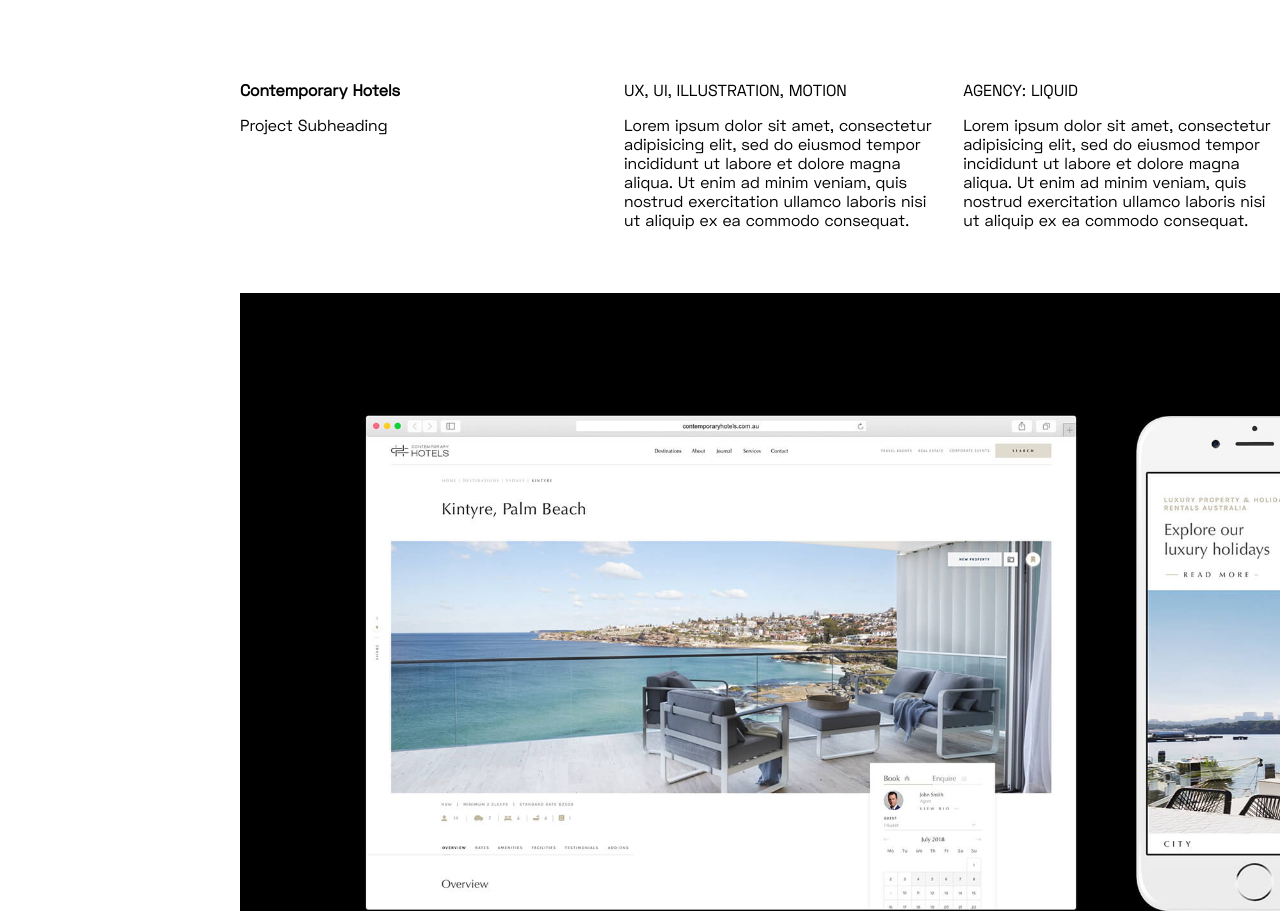
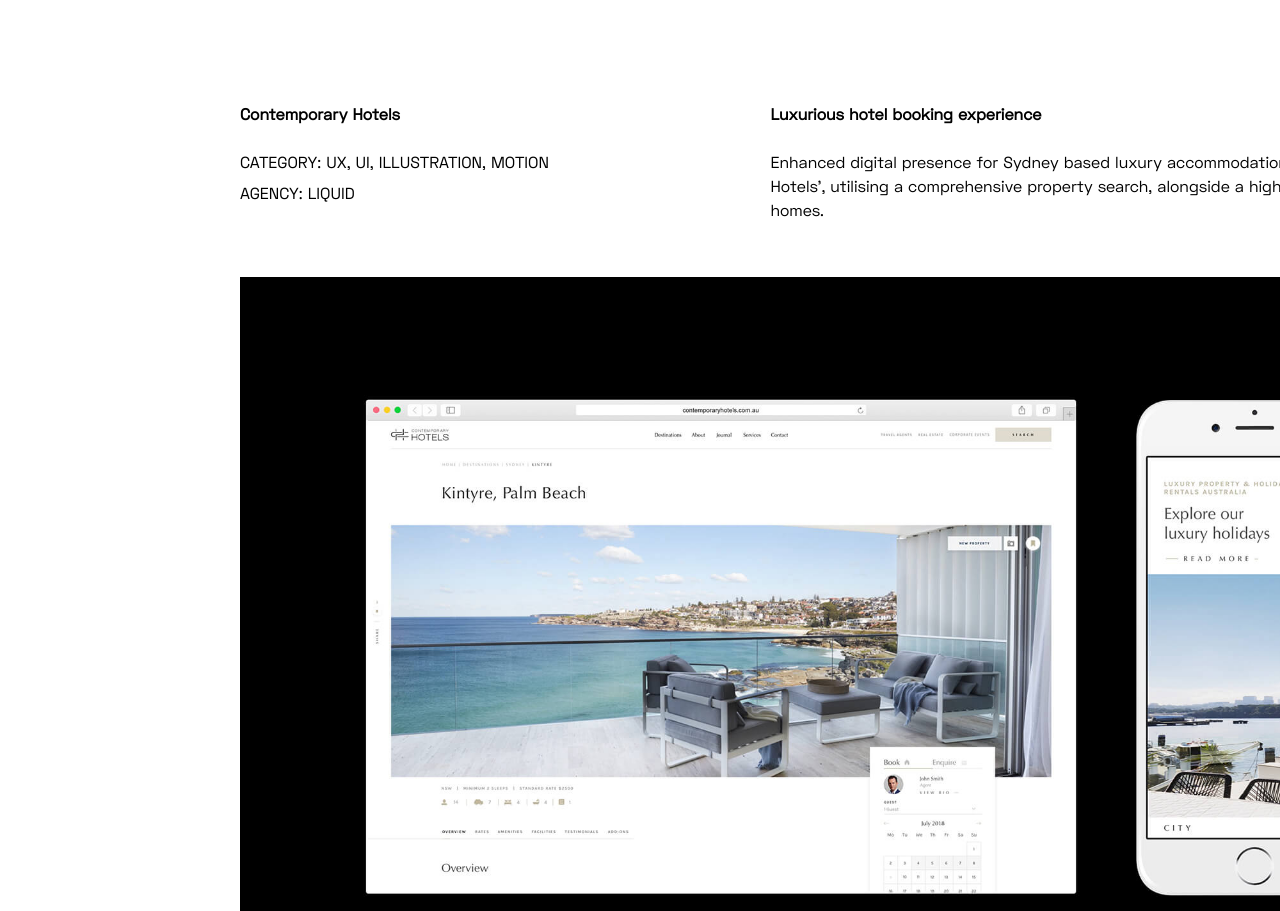
Before and after one commit to kevin-tran/veronica-tran-portfolio, a Gatsby site: page /projects/contemporary-hotels in a window 1280 px wide. Shown: the top 911 px of the page. Built offline with nearby package versions, Linux system fonts and the light colour scheme; Gatsby itself is replaced by a stand-in of ours.

Commit message:
template page

```diff
--- a/src/components/nav/index.module.scss
+++ b/src/components/nav/index.module.scss
@@ -161,15 +161,3 @@
         padding-left: 20em;
     }
 }
-
-@keyframes slideIn {
-    from {
-        transform: translateY(100%);
-        opacity: 0;
-    }
-
-    to {
-        transform: translateY(0%);
-        opacity: 1;
-    }
-}
--- a/src/components/window/index.module.scss
+++ b/src/components/window/index.module.scss
@@ -4,6 +4,7 @@
     border: 1px solid #000;
     background: white;
     display: block;
+    animation: fadeInOpacity .5s;
 }
 
 .rndOverlay {
@@ -25,3 +26,12 @@
         display: none !important;
     }
 }
+
+@keyframes fadeInOpacity {
+	0% {
+		opacity: 0;
+	}
+	100% {
+		opacity: 1;
+	}
+}
--- a/src/pages/projects/contemporary-hotels.js
+++ b/src/pages/projects/contemporary-hotels.js
@@ -20,19 +20,15 @@
       <div className={styles.container}>
         <div>
           <section className={styles.headerContainer}>
-            <div>
+            <div className={styles.contentContainer}>
               <p><b>Contemporary Hotels</b></p>
-              <p>Project Subheading</p>
+              <p>CATEGORY: UX, UI, ILLUSTRATION, MOTION</p>
+              <p>AGENCY: LIQUID</p>
             </div>
 
             <div className={styles.contentContainer}>
-              <p>UX, UI, ILLUSTRATION, MOTION</p>
-              <p>Lorem ipsum dolor sit amet, consectetur adipisicing elit, sed do eiusmod tempor incididunt ut labore et dolore magna aliqua. Ut enim ad minim veniam, quis nostrud exercitation ullamco laboris nisi ut aliquip ex ea commodo consequat.</p>
-            </div>
-
-            <div className={styles.contentContainer}>
-              <p>AGENCY: LIQUID</p>
-              <p>Lorem ipsum dolor sit amet, consectetur adipisicing elit, sed do eiusmod tempor incididunt ut labore et dolore magna aliqua. Ut enim ad minim veniam, quis nostrud exercitation ullamco laboris nisi ut aliquip ex ea commodo consequat.</p>
+              <p><b>Luxurious hotel booking experience</b></p>
+              <p>Enhanced digital presence for Sydney based luxury accommodation specialists 'Contemporary Hotels', utilising a comprehensive property search, alongside a high-end showcase of their homes.</p>
             </div>
           </section>
         </div>
@@ -53,35 +49,35 @@
 query {
   galleryImage1: file(relativePath: { eq: "ch/ch-1.jpg" }) {
     childImageSharp {
-      fluid(maxWidth: 3000, quality: 100) {
+      fluid(maxWidth: 3000, quality: 70) {
         ...GatsbyImageSharpFluid_withWebp_noBase64
       }
     }
   }
   galleryImage2: file(relativePath: { eq: "ch/ch-2.jpg" }) {
     childImageSharp {
-      fluid(maxWidth: 3000, quality: 100) {
+      fluid(maxWidth: 3000, quality: 70) {
         ...GatsbyImageSharpFluid_withWebp_noBase64
       }
     }
   }
   galleryImage4: file(relativePath: { eq: "ch/ch-4.jpg" }) {
     childImageSharp {
-      fluid(maxWidth: 3000, quality: 100) {
+      fluid(maxWidth: 3000, quality: 70) {
         ...GatsbyImageSharpFluid_withWebp_noBase64
       }
     }
   }
   galleryImage5: file(relativePath: { eq: "ch/ch-5.jpg" }) {
     childImageSharp {
-      fluid(maxWidth: 3000, quality: 100) {
+      fluid(maxWidth: 3000, quality: 70) {
         ...GatsbyImageSharpFluid_withWebp_noBase64
       }
     }
   }
   galleryImage6: file(relativePath: { eq: "ch/ch-6.jpg" }) {
     childImageSharp {
-      fluid(maxWidth: 3000, quality: 100) {
+      fluid(maxWidth: 3000, quality: 70) {
         ...GatsbyImageSharpFluid_withWebp_noBase64
       }
     }
--- a/src/pages/projects/template.module.scss
+++ b/src/pages/projects/template.module.scss
@@ -16,8 +16,22 @@
 }
 
 .contentContainer {
-    max-width: 20em;
+    flex-basis: 100%;
+
+    &:first-child {
+        flex-basis: 70%;
+    }
+
     margin-right: 1.2em;
+
+    >*:first-child {
+        margin-bottom: 1.5em;
+    }
+
+    p {
+        line-height: 150%;
+        margin: .4em 0;
+    }
 }
 
 .projectImage {
@@ -40,24 +54,16 @@
 
     .headerContainer {
         flex-direction: row;
-
-        >* {
-            flex-basis: 50%;
-        }
     }
 }
 
 @media only screen and (min-width: '1200px') {
     .headerContainer {
         flex-direction: row;
-
-        >* {
-            flex-basis: 30%;
-        }
     }
 
     .container {
-        padding: 4em 15em;
+        padding: 6em 15em;
     }
 }
 
```
Also changed, not shown: src/components/box/index.module.scss (+10 -0 lines), src/pages/projects/index.js (+6 -16 lines), src/pages/projects/index.module.scss (+0 -12 lines).
